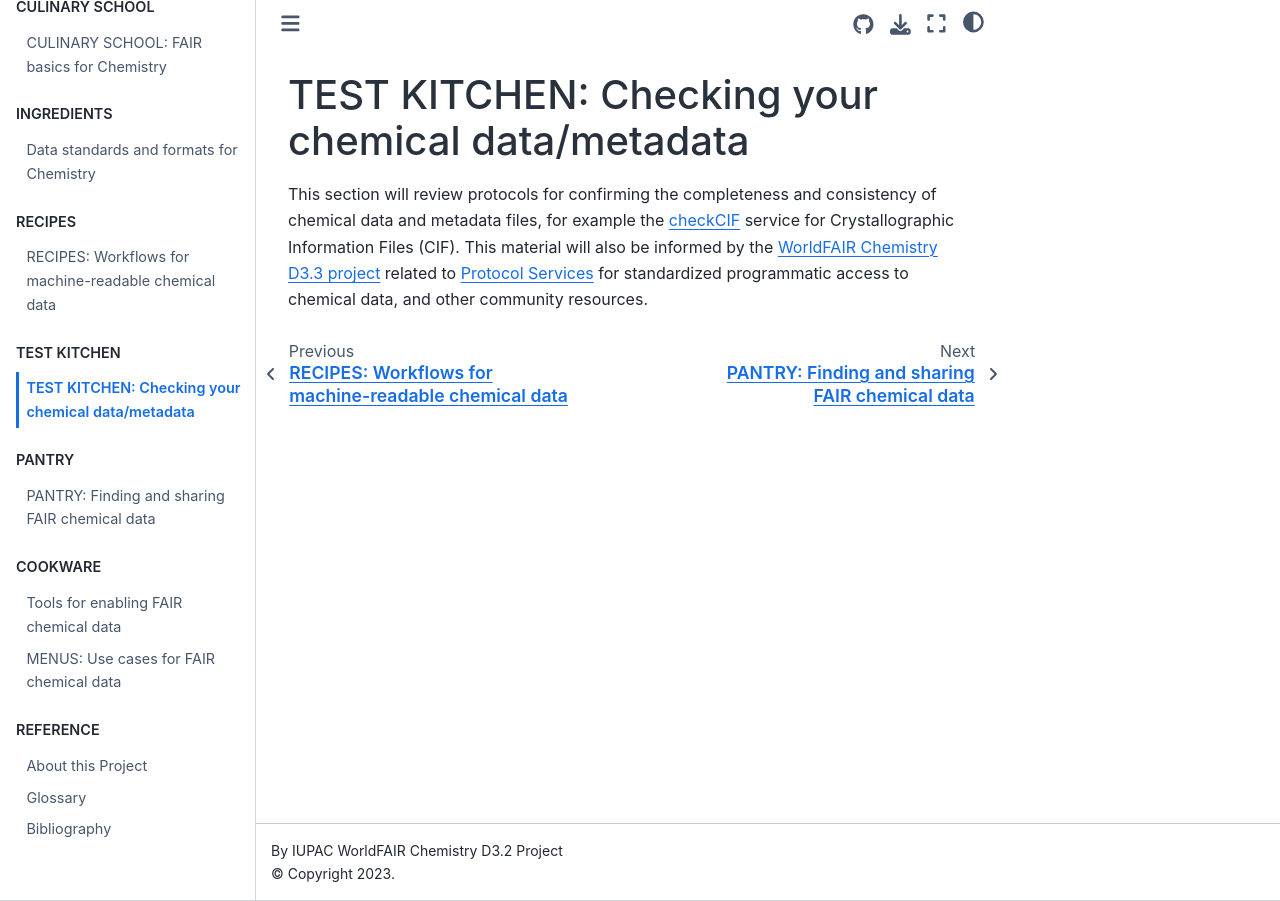
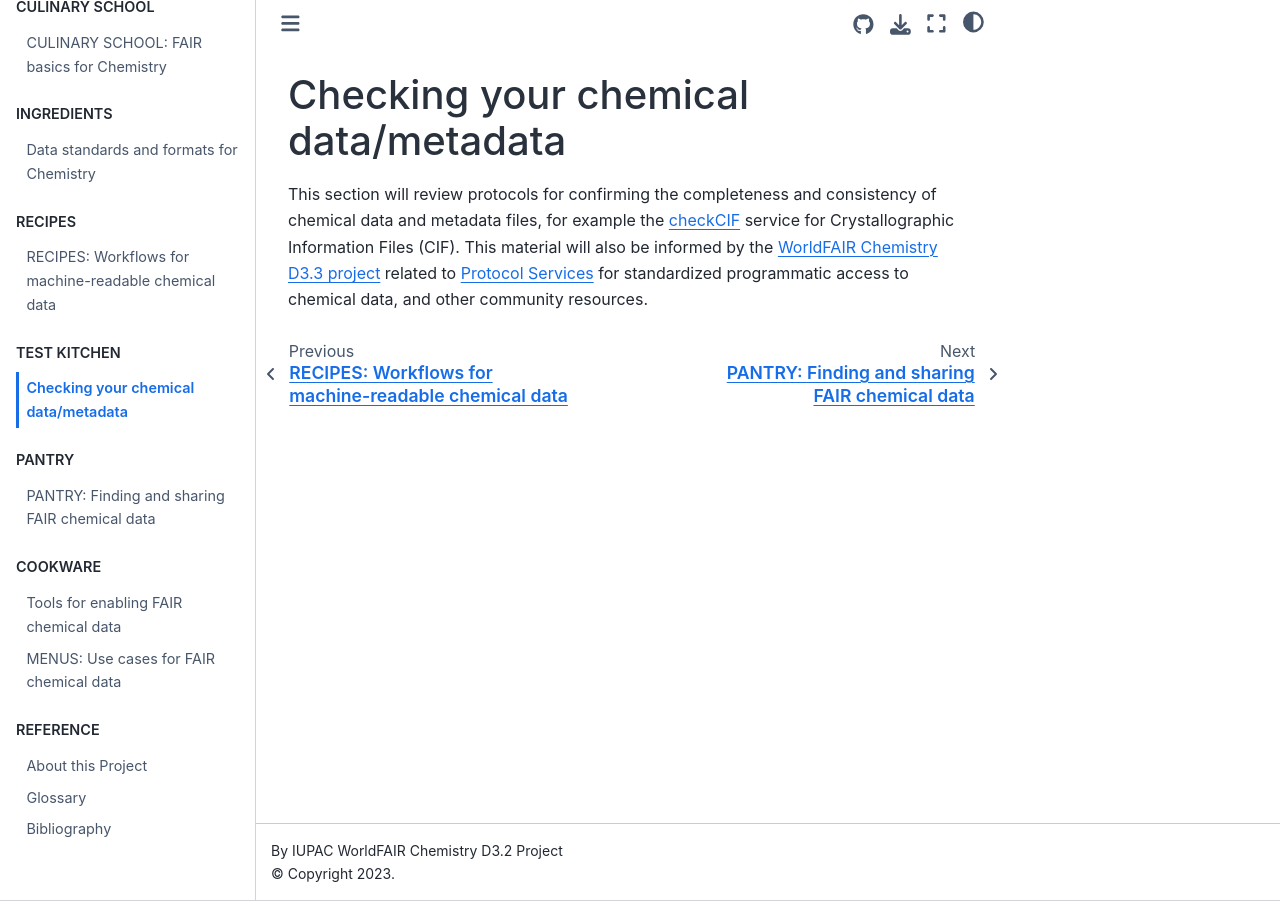
Before and after one commit to IUPAC/WFChemCookbook, a Jupyter Book: the page built from book/kitchen.md, in a window 1280 px wide. Built offline with Jupyter Book 1.0.4 settings and Sphinx 7.4.7 and the Sphinx Book theme 1.1.4, drawn with Linux system fonts in a browser that asks for light colours.

Commit message:
Update kitchen.md

```diff
--- a/book/kitchen.md
+++ b/book/kitchen.md
@@ -1,3 +1,3 @@
-# TEST KITCHEN: Checking your chemical data/metadata
+# Checking your chemical data/metadata
 
 This section will review protocols for confirming the completeness and consistency of chemical data and metadata files, for example the [checkCIF](https://checkcif.iucr.org/) service for Crystallographic Information Files (CIF). This material will also be informed by the [WorldFAIR Chemistry D3.3 project](https://iupac.org/project/2022-029-1-024) related to [Protocol Services](https://iupac.github.io/WFChemProtocols/intro.html) for standardized programmatic access to chemical data, and other community resources.
```
